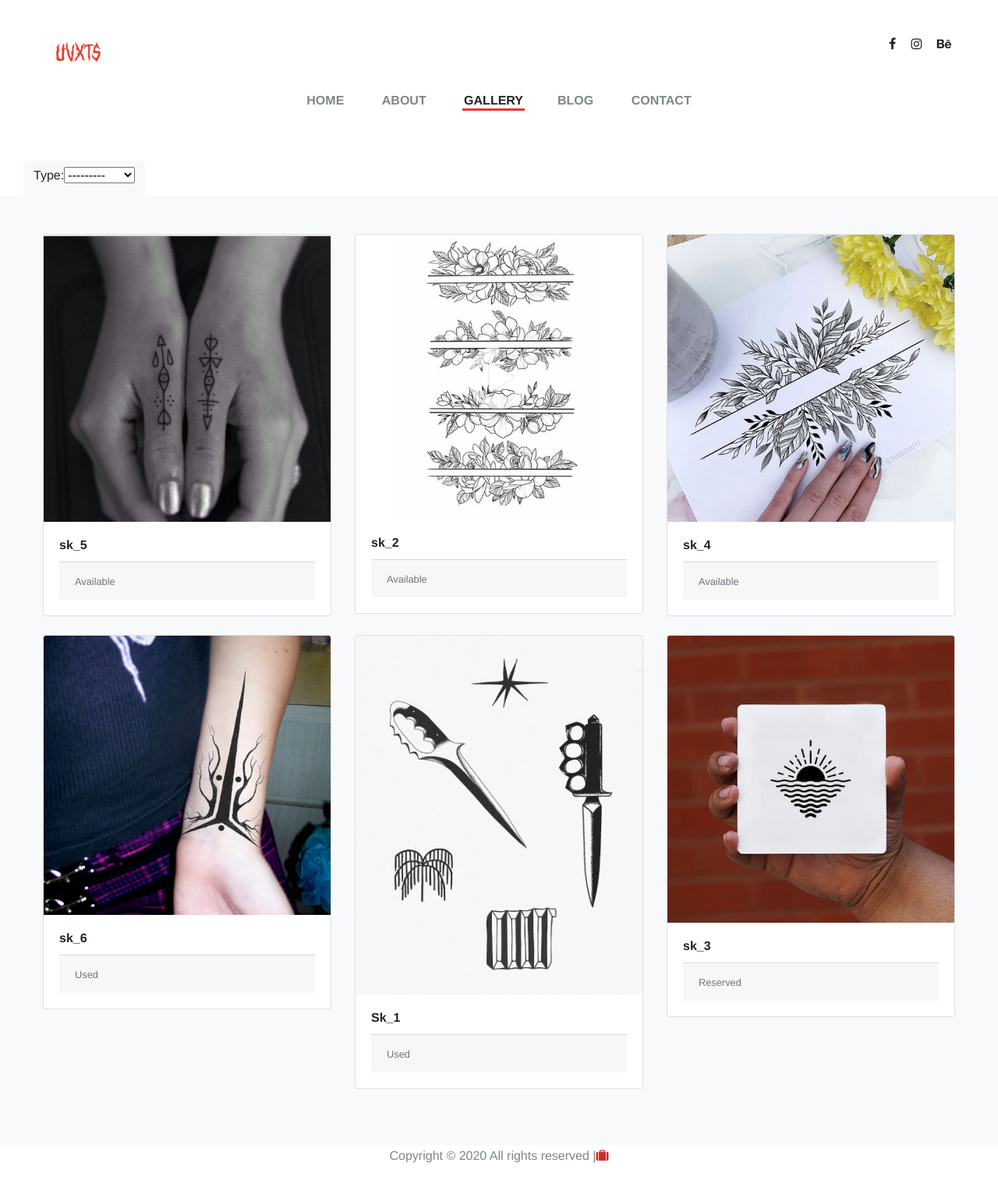
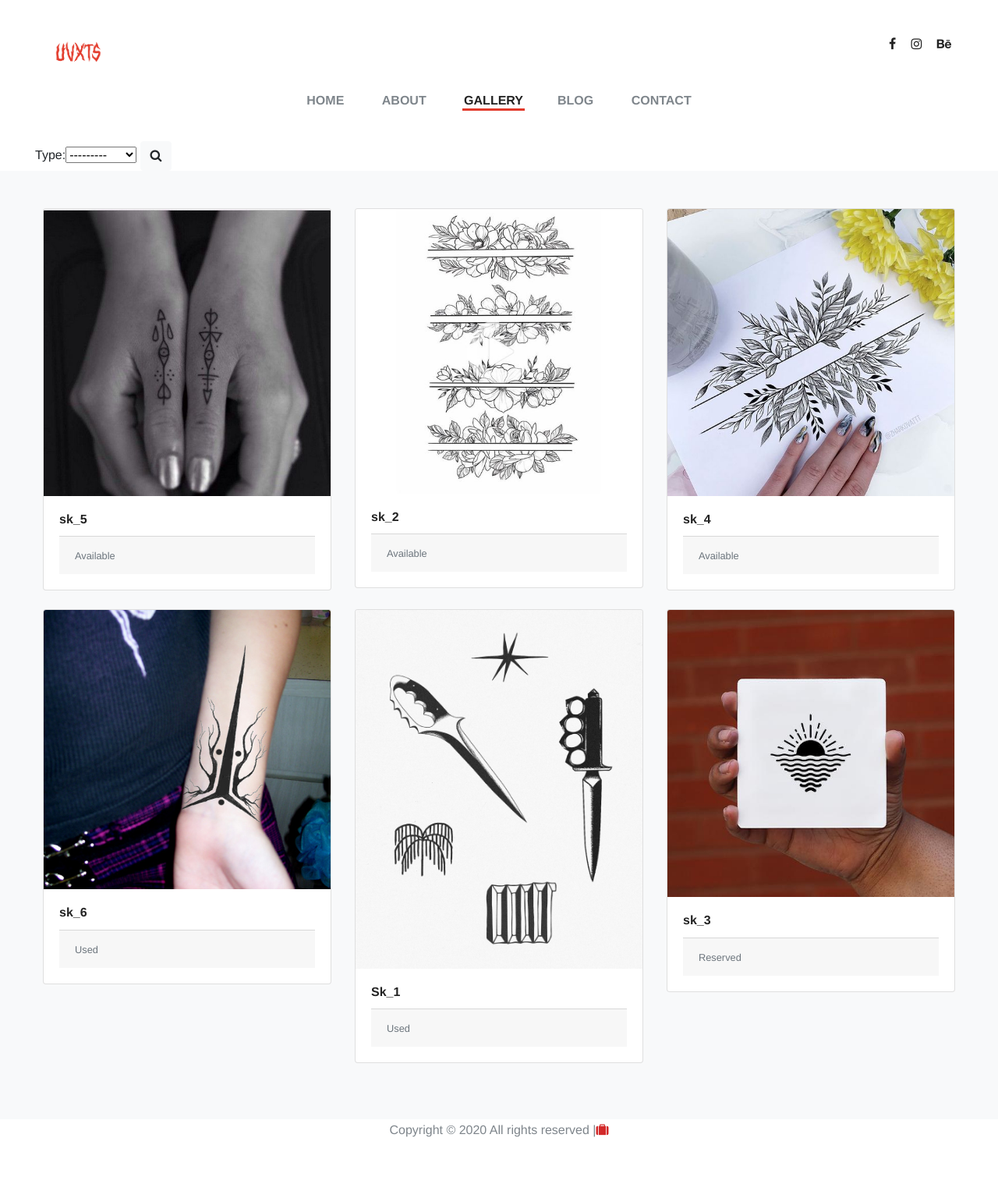
Before and after one commit to ausra199/UVXTS3, a Django app: page /gallery_sketches.html in a window 1280 px wide. Shown: the whole page at 78% size. After the commit the page ends 1458 px from the top, so only its background shows below. Run offline with Django 3.2, Linux system fonts and the light colour scheme; data comes from the database, SQL or seed files in the repository; some libraries are stand-ins or nearby versions.

Commit message:
change filter button style

```diff
--- a/static/js/main.js
+++ b/static/js/main.js
@@ -2,7 +2,7 @@
 --------------------------------------
 	Boto | Photography HTML Template
 	Version: 1.0
-	Copyright By: ColorLib
+
 --------------------------------------
 ======================================*/
 
--- a/templates/gallery_sketches.html
+++ b/templates/gallery_sketches.html
@@ -66,20 +66,18 @@
 	-->
 
 	<header class="header">
-				<nav class="main__menu">
+
 				<Form method="get">
-					<div class="row">
-						<button class=" btn btn-light"  type="submit" aria-label=".nnn..">{{ myFilter.form }}</button>
+
+						<h8> {{ myFilter.form }}
+						<button class=" btn btn-light" type="submit" >  <i class="fa fa-search"></i> </button>
+						</h8>
 						<!--
 					<p> {{ myFilter.form }}</p>
 					<button class="btn btn-outline-light btn-light btn-sm" type="submit"><i class="fa fa-search"></i></button>
 					-->
-					</div>
 				</Form>
-				</nav>
-
-	</header>
-
+		</header>
 
 	<!--  end -->
 
```
Also changed, not shown: templates/incl_gallery.html (+5 -40 lines).
